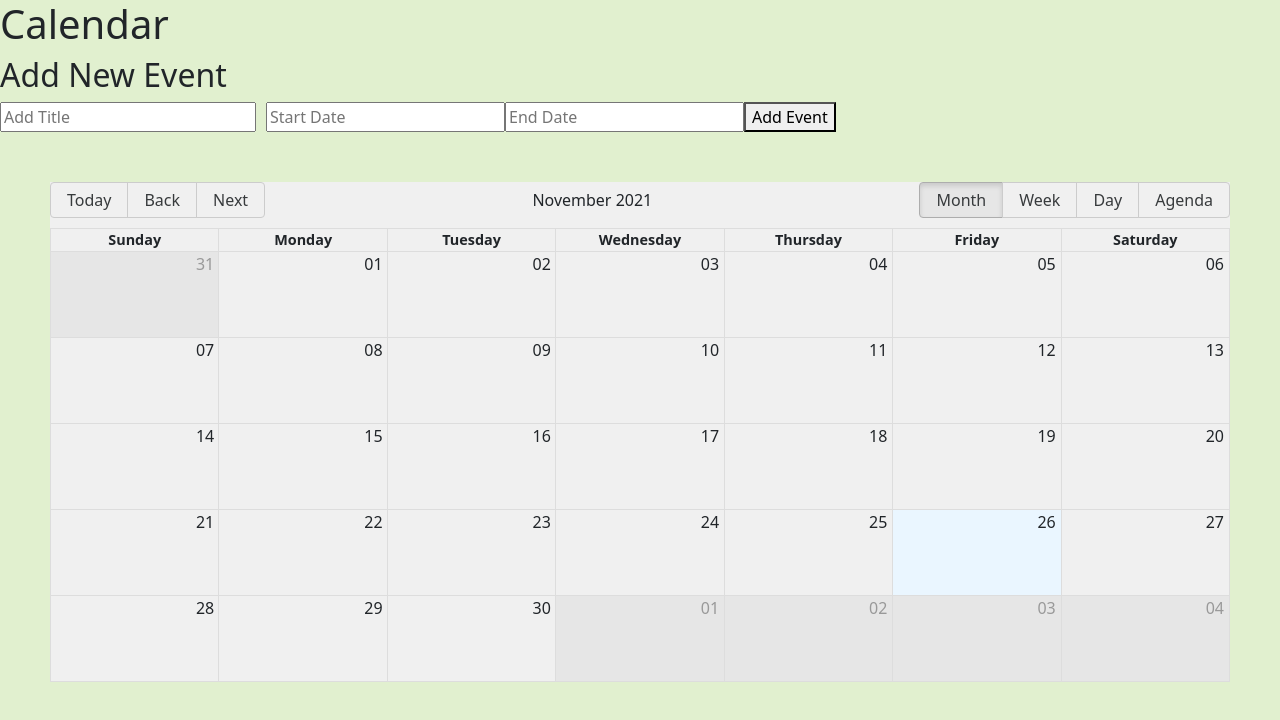
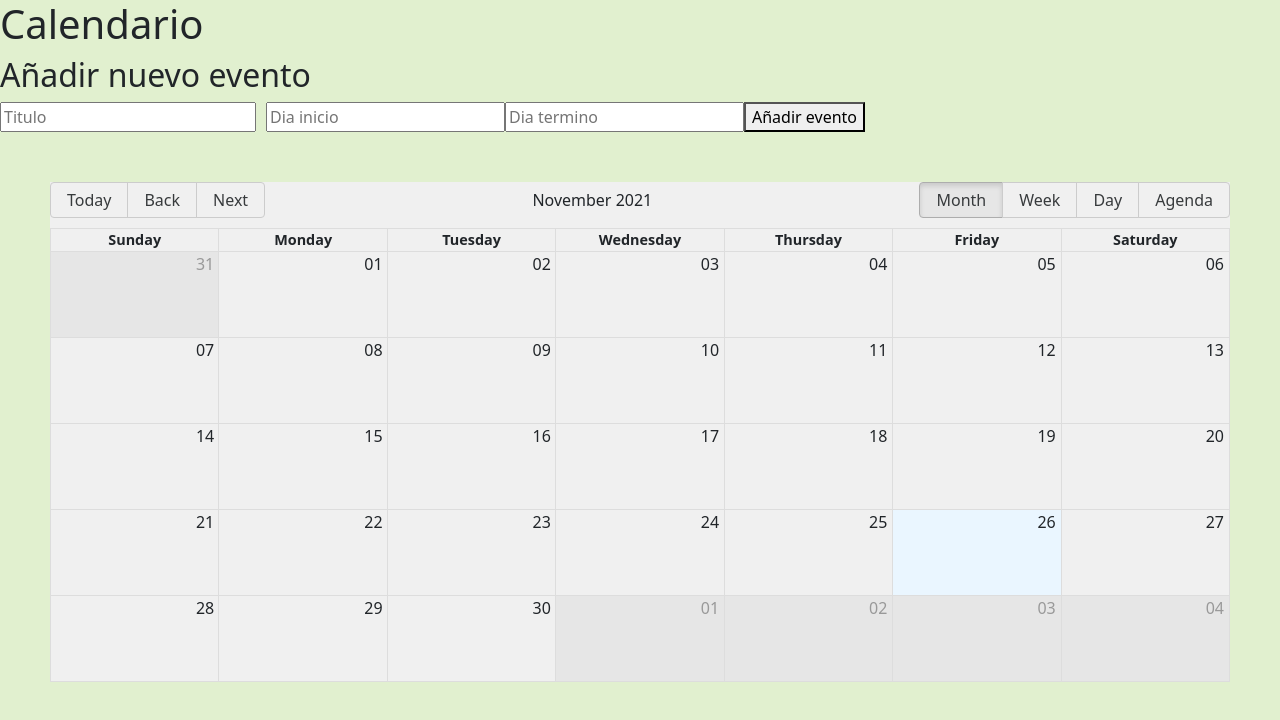
Before and after one commit to Melmanco/campanita, a React (Create React App) app in the folder client/: page /Anuncios in a window 1280 px wide. Shown: the top 720 px of the page. Built offline with nearby package versions, Linux system fonts and the light colour scheme; no server answers.

Commit message:
calendariopermisos
abrahmsito lo hizo

```diff
--- a/client/src/components/Calendario.js
+++ b/client/src/components/Calendario.js
@@ -1,4 +1,4 @@
-import React, { useState } from 'react';
+import React, { useState,useEffect } from 'react';
 import format from "date-fns/format";
 import getDay from "date-fns/getDay";
 import parse from "date-fns/parse";
@@ -7,7 +7,7 @@ import { Calendar, dateFnsLocalizer } from "react-big-calendar";
 import "react-big-calendar/lib/css/react-big-calendar.css";
 import DatePicker from "react-datepicker";
 import "react-datepicker/dist/react-datepicker.css";
-
+import Axios from 'axios';
 
 const locales = {
     "en-US": require("date-fns/locale/en-US")
@@ -41,26 +41,33 @@ const events = [
 ];
 
 
-export function Calendario() {
+
+export function Calendario(props) {
+
+    const {username} = props;
+    const [perfil,setPerfil] = useState("");
+    useEffect(() => {
+        Axios.post("http://localhost:3000/obtener-perfil", {
+            username: username
+        }).then((response) => {
+            console.log(response.data);
+            if(response.data === "Directora" || response.data === "Docente" || response.data === "Estudiante")
+                setPerfil(response.data);
+        });
+    });
+
+
+
     const [newEvent, setNewEvent] = useState({ title: "", start: "", end: "" });
     const [allEvents, setAllEvents] = useState(events);
 
     function handleAddEvent() {
         setAllEvents([...allEvents, newEvent]);
     }
+    if (perfil === "Estudiante"){
 
         return (
             <div className="Calendar">
-            <h1>Calendar</h1>
-            <h2>Add New Event</h2>
-            <div>
-                <input type="text" placeholder="Add Title" style={{ width: "20%", marginRight: "10px" }} value={newEvent.title} onChange={(e) => setNewEvent({ ...newEvent, title: e.target.value })} />
-                <DatePicker placeholderText="Start Date" style={{ marginRight: "10px" }} selected={newEvent.start} onChange={(start) => setNewEvent({ ...newEvent, start })} />
-                <DatePicker placeholderText="End Date" selected={newEvent.end} onChange={(end) => setNewEvent({ ...newEvent, end })} />
-                <button stlye={{ marginTop: "10px" }} onClick={handleAddEvent}>
-                     Add Event
-                </button>
-            </div>
                 <Calendar
                     localizer={localizer}
                     events={allEvents}
@@ -69,5 +76,28 @@ export function Calendario() {
                     style={{ height: 500, margin: "50px", backgroundColor: "#f0f0f0" }}
                 />
             </div>)
+    }
+    else {
+        return (
+            <div className="Calendar">
+                <h1>Calendario</h1>
+                <h2>Añadir nuevo evento</h2>
+                <div>
+                    <input type="text" placeholder="Titulo" style={{ width: "20%", marginRight: "10px" }} value={newEvent.title} onChange={(e) => setNewEvent({ ...newEvent, title: e.target.value })} />
+                    <DatePicker placeholderText="Dia inicio" style={{ marginRight: "10px" }} selected={newEvent.start} onChange={(start) => setNewEvent({ ...newEvent, start })} />
+                    <DatePicker placeholderText="Dia termino" selected={newEvent.end} onChange={(end) => setNewEvent({ ...newEvent, end })} />
+                    <button stlye={{ marginTop: "10px" }} onClick={handleAddEvent}>
+                        Añadir evento
+                    </button>
+                </div>
+                <Calendar
+                    localizer={localizer}
+                    events={allEvents}
+                    startAccessor="start"
+                    endAccessor="end"
 
+                    style={{ height: 500, margin: "50px", backgroundColor: "#f0f0f0"}}
+                />
+            </div>)
+    }
 };
--- a/client/src/pages/Anuncios.js
+++ b/client/src/pages/Anuncios.js
@@ -3,9 +3,10 @@ import '../index.css';
 import {Calendario} from '../components/Calendario.js'
 function Anuncios(props){
     const {username} = props
+
     return(
         <div className="Body">
-            <Calendario/>
+            <Calendario username={username}/>
         </div>
     );
 }
```
Lines whose indentation alone changed are shown as unchanged.
